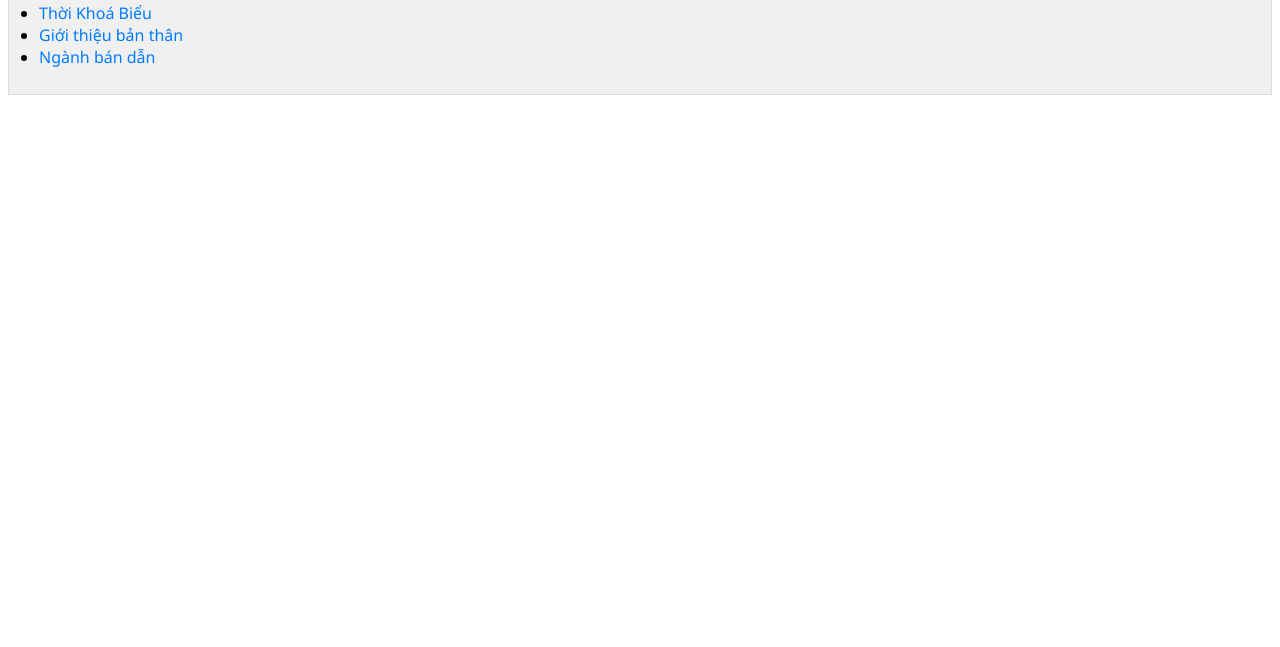
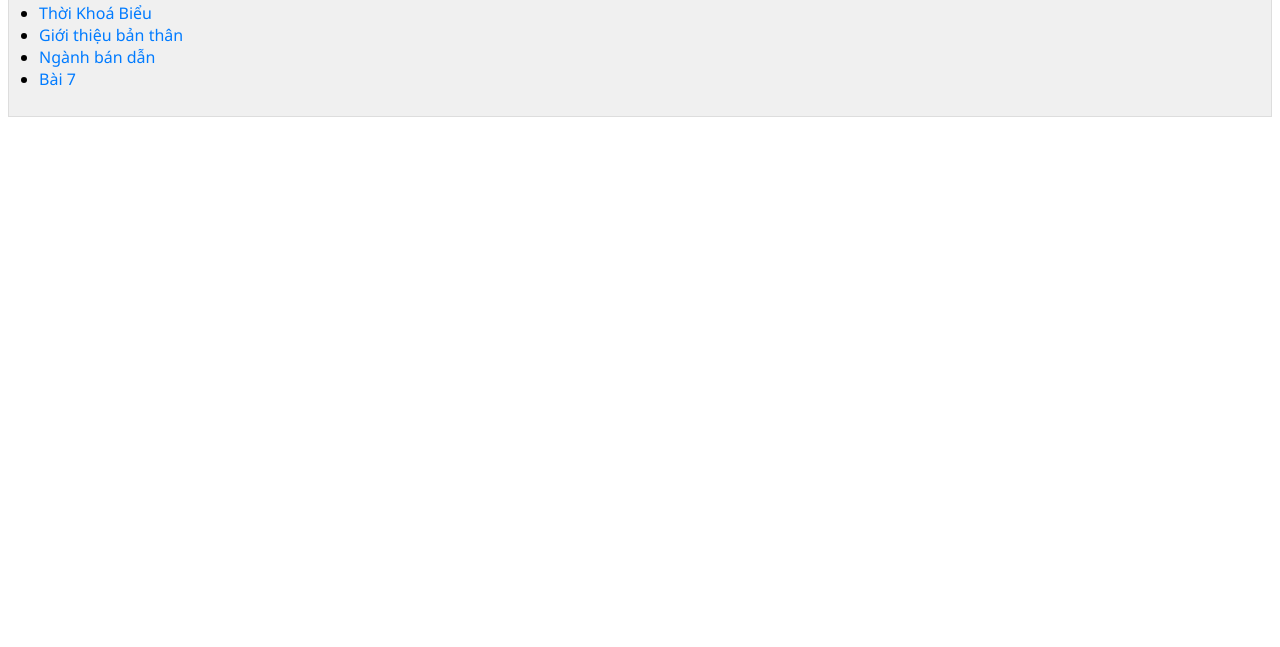
Before and after one commit to phuchuu184/Huuphuc184, a plain HTML site: page index.html in a window 1280 px wide. Shown: the part 153-800 px from the top of the page. Drawn offline with Linux system fonts and the light colour scheme.

Commit message:
Update index.html

```diff
--- a/index.html
+++ b/index.html
@@ -67,5 +67,6 @@
                     <li><a href="contents/Tkb.html" target="noidung">Thời Khoá Biểu</a></li>
                     <li><a href="contents/GioiThieu.html" target="noidung">Giới thiệu bản thân</a></li>
                     <li><a href="contents/Semiconductor.html" target="noidung">Ngành bán dẫn</a></li>
+                    <li><a href="contents/bai7_NV1.html" target="noidung">Bài 7</a></li>
 
                 </ol>
```
